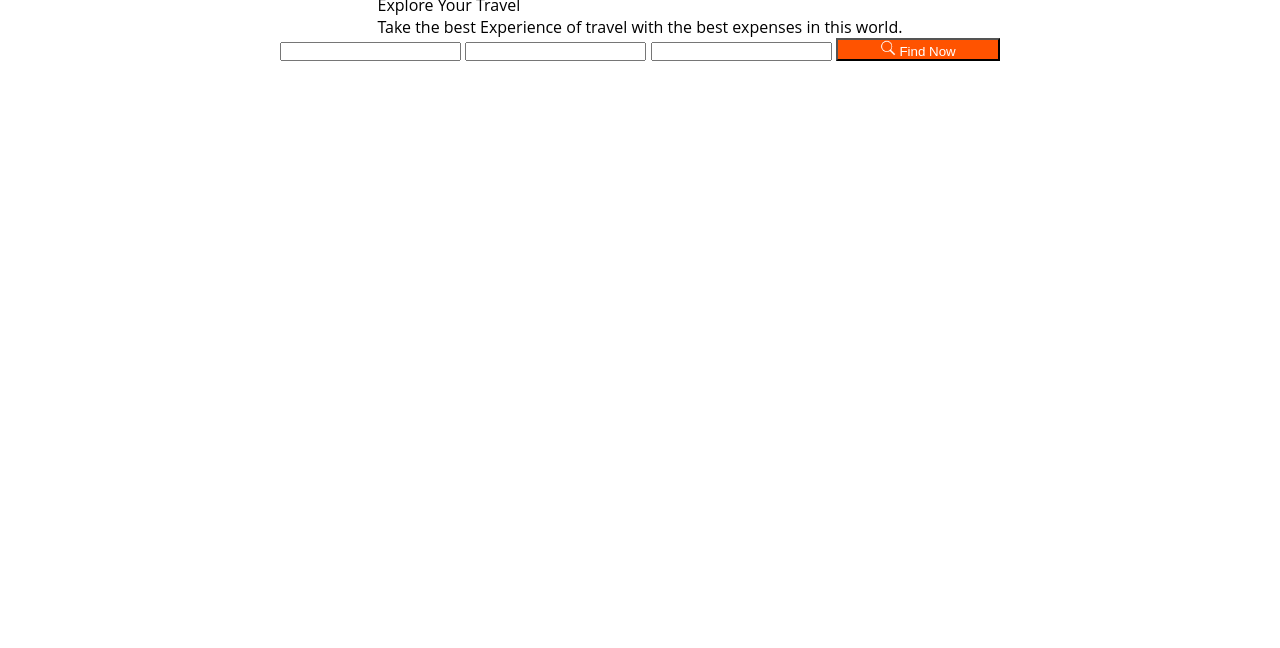
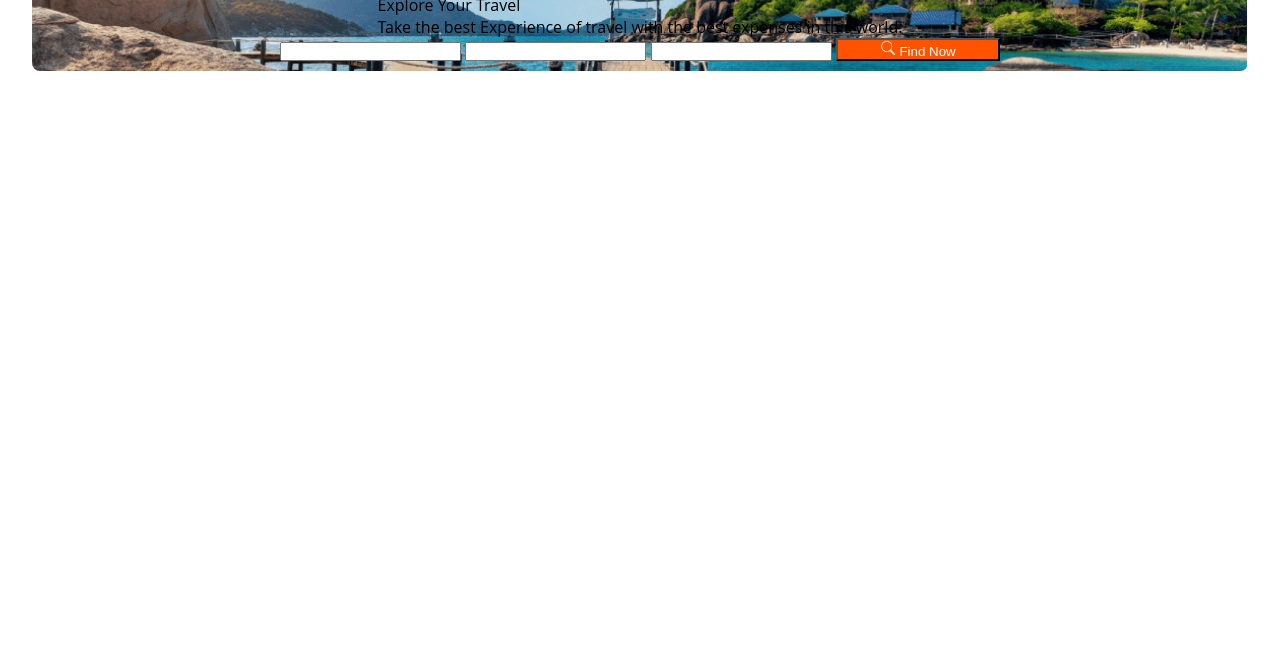
Before and after one commit to AlaminIbneFaruk/Hero-Travel-main, a plain HTML site: page index.html in a window 1280 px wide. Shown: the part 152-800 px from the top of the page. Drawn offline with Linux system fonts and the light colour scheme.

Commit message:
5th update

```diff
--- a/CSS/style.css
+++ b/CSS/style.css
@@ -34,7 +34,7 @@ html, body{
   width:60%;
 }
 .hero{
-  background: url(Images/Group13.png);
+  background: url(../Images/Group13.png);
   background-repeat: no-repeat;
   background-size:cover;
   background-position: center;
```
